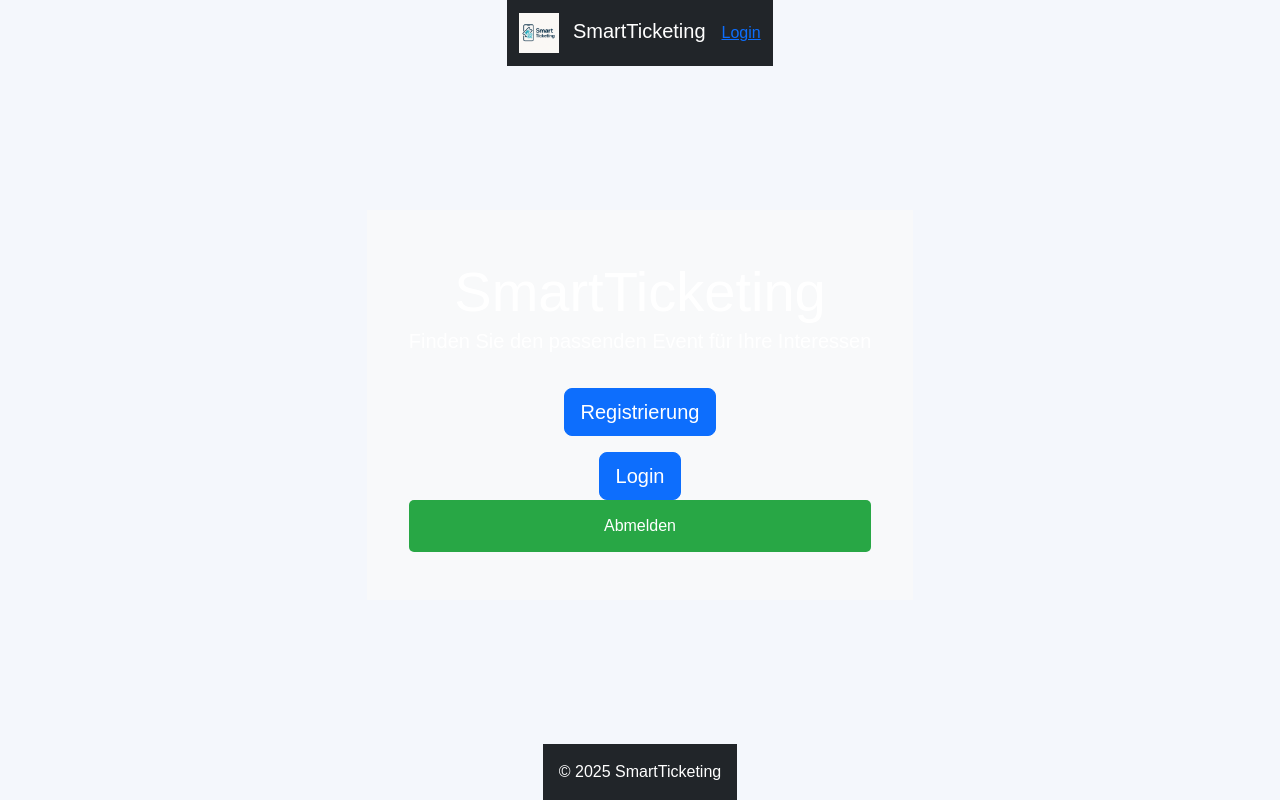
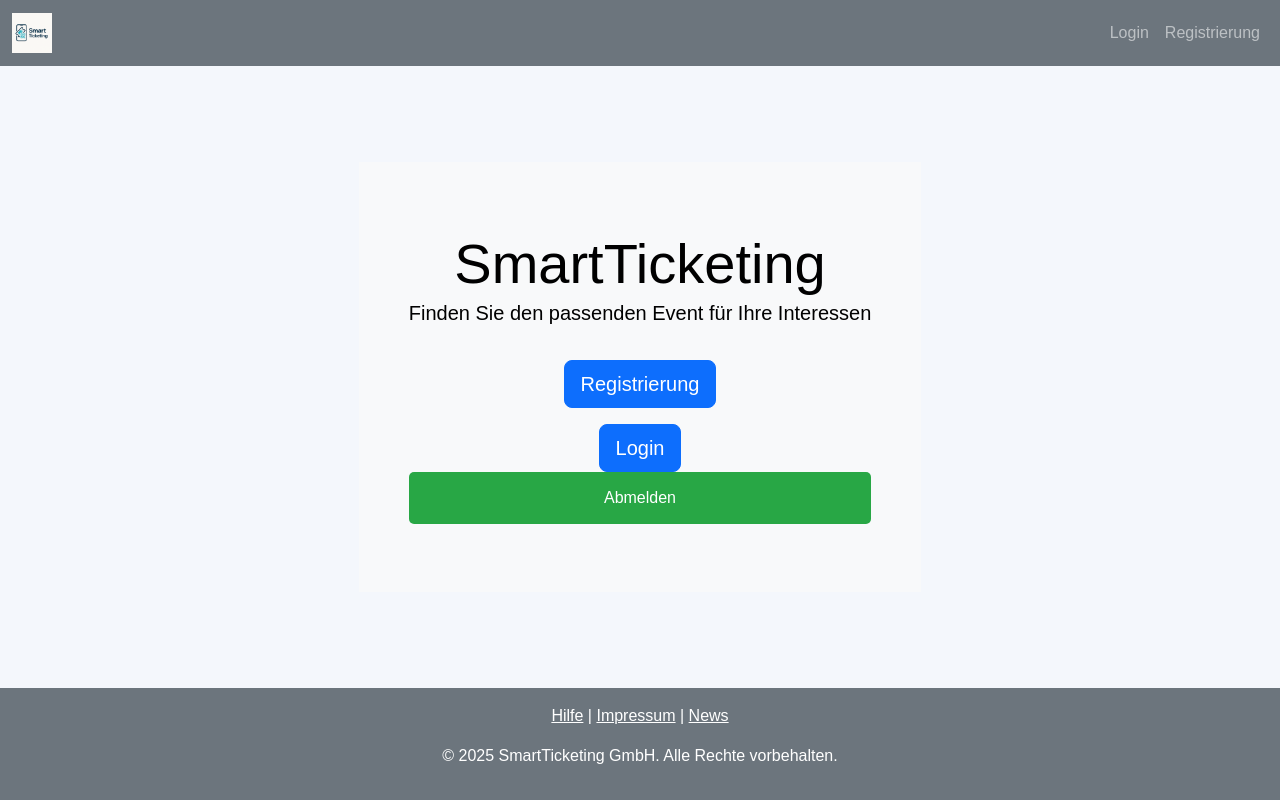
Before and after one commit to piy678/WEBEN, a PHP site: page /Frontend/sites/index.html in a window 1280 px wide. Run offline with PHP 8.4, Linux system fonts and the light colour scheme.

Commit message:
add style-2

```diff
--- a/Frontend/components/footer.html
+++ b/Frontend/components/footer.html
@@ -1,3 +1,17 @@
-<footer class="bg-dark text-white text-center p-3 w-100">
+<!-- <footer class="bg-dark text-white text-center p-3 w-100">
     &copy; 2025 SmartTicketing
-  </footer>
+  </footer>-->
+
+
+  <footer class="bg-secondary text-white text-center p-3">
+    <p>
+        <a href="../sites/index.html" class="text-white">Hilfe</a> |
+        <a href="../sites/index.html" class="text-white">Impressum</a> |
+        <a href="../sites/index.html" class="text-white">News</a>
+    </p>
+    <p>&copy; 2025 SmartTicketing GmbH. Alle Rechte vorbehalten.</p>
+</footer>
+<script src="https://cdn.jsdelivr.net/npm/bootstrap@5.3.0-alpha1/dist/js/bootstrap.bundle.min.js"></script>
+<script src="../assets/js/script.js"></script>
+</body>
+</html>
--- a/Frontend/components/header.html
+++ b/Frontend/components/header.html
@@ -1,13 +1,26 @@
-<nav class="navbar navbar-expand-lg navbar-dark bg-dark">
-    <div class="container-fluid">
-        <a class="navbar-brand" href="../sites/index.html">
-            <img src="../res/img/logo.png" alt="Logo" height="40" class="me-2">
-        SmartTicketing
-      </a>
-        <!-- <a href=".html">Shop</a>-->
-        <a href="login.html">Login</a>
-
-      <!-- Navigation rechts -->
-      <ul class="navbar-nav ms-auto"></ul>
-    </div>
-  </nav>
+<!DOCTYPE html>
+<html lang="de">
+<head>
+    <meta charset="UTF-8">
+    <meta name="viewport" content="width=device-width, initial-scale=1.0">
+    <title><?php echo $page_title ?? 'Meine Seite'; ?></title>
+    <link href="https://cdn.jsdelivr.net/npm/bootstrap@5.3.0-alpha1/dist/css/bootstrap.min.css" rel="stylesheet">
+    <link rel="stylesheet" href="../assets/css/style.css">
+</head>
+<body>
+    <nav class="navbar navbar-expand-lg navbar-dark bg-secondary">
+        <div class="container-fluid">
+            <a class="navbar-brand" href="../sites/index.html">
+                <img src="../res/img/logo.png" alt="Logo" style="height: 40px;">
+            </a>
+            <button class="navbar-toggler" type="button" data-bs-toggle="collapse" data-bs-target="#navbarNav" aria-controls="navbarNav" aria-expanded="false" aria-label="Navigation ein-/ausblenden">
+                <span class="navbar-toggler-icon"></span>
+            </button>
+            <div class="collapse navbar-collapse" id="navbarNav">
+                <ul class="navbar-nav ms-auto">
+                    <li class="nav-item"><a class="nav-link" href="../sites/login.html">Login</a></li>
+                    <li class="nav-item"><a class="nav-link" href="../sites/registration.html">Registrierung</a></li>
+                </ul>
+            </div>
+        </div>
+    </nav>
--- a/Frontend/res/css/style.css
+++ b/Frontend/res/css/style.css
@@ -5,10 +5,10 @@ body {
     margin: 0;
     padding: 0;
     display: flex;
-    justify-content: center;
-    align-items: center;
-    height: 100vh;
+    flex-direction: column;
+    min-height: 100vh;
 }
+
 
 /* Container für das Formular */
 form {
@@ -107,12 +107,7 @@ button:disabled {
     }
 }
 
-/* Layout-Anpassung für Seiten mit Header und Footer */
-body {
-    display: flex;
-    flex-direction: column;
-    min-height: 100vh;
-}
+
 
 /* Header-Bereich */
 header {
@@ -152,9 +147,18 @@ footer {
 
 /* Main-Inhalt */
 main {
-    flex: 1;
     display: flex;
     justify-content: center;
     align-items: center;
-    padding: 40px 20px;
+    flex: 1;
 }
+
+form {
+    width: 100%;
+    max-width: 500px;
+}
+.container {
+    max-width: 1200px;
+    margin: 0 auto;
+    padding: 20px;
+}
--- a/Frontend/sites/index.html
+++ b/Frontend/sites/index.html
@@ -26,18 +26,19 @@
     }
   </style>
 </head>
-  <body class="d-flex flex-column min-vh-100">
+<body class="d-flex flex-column min-vh-100" style="color: black;">
 
-    <main class="flex-grow-1">
 
-      <header class="bg-light py-5 text-center">
+    <main class="flex-grow-1" style="color: black;">
+
+      <header class="bg-light py-5 text-center" style="color: black;">
         <div class="container">
           <h1 class="display-4">SmartTicketing</h1>
           <p class="lead">
             Finden Sie den passenden Event für Ihre Interessen
           </p>
-          <a href="registration.html" class="btn btn-primary btn-lg mt-3">Registrierung</a><br>
-          <a href="login.html" class="btn btn-primary btn-lg mt-3">Login</a><br>
+          <a href="registration.html" class="btn btn-primary btn-lg mt-3">Registrierung</a> <br>
+          <a href="login.html" class="btn btn-primary btn-lg mt-3">Login</a> <br>
           <button onclick="logout()">Abmelden</button>
 
         </div>
```
Also changed, not shown: Backend/logic/useVoucher.php (+9 -1 lines).
